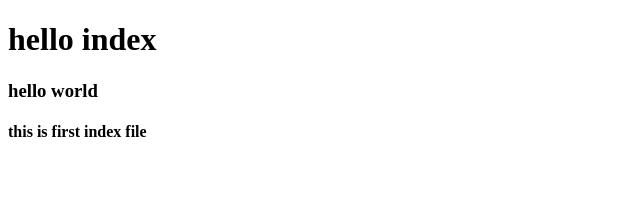
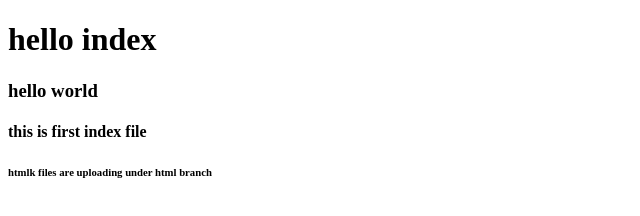
Before and after one commit to sivaDreddy/latest-frontend, a plain HTML site: page index.html in a window 1280 px wide. Shown: the whole page, without its empty margins (0-640 px from the left). Drawn offline with Linux system fonts and the light colour scheme.

Commit message:
under html branch

```diff
--- a/index.html
+++ b/index.html
@@ -3,4 +3,5 @@
 <h1>hello index</h1>
 <h3>hello world</h3>
 <h4>this is first index file</h4>
+<h6>htmlk files are uploading under html branch</h6>
 </body>
```
